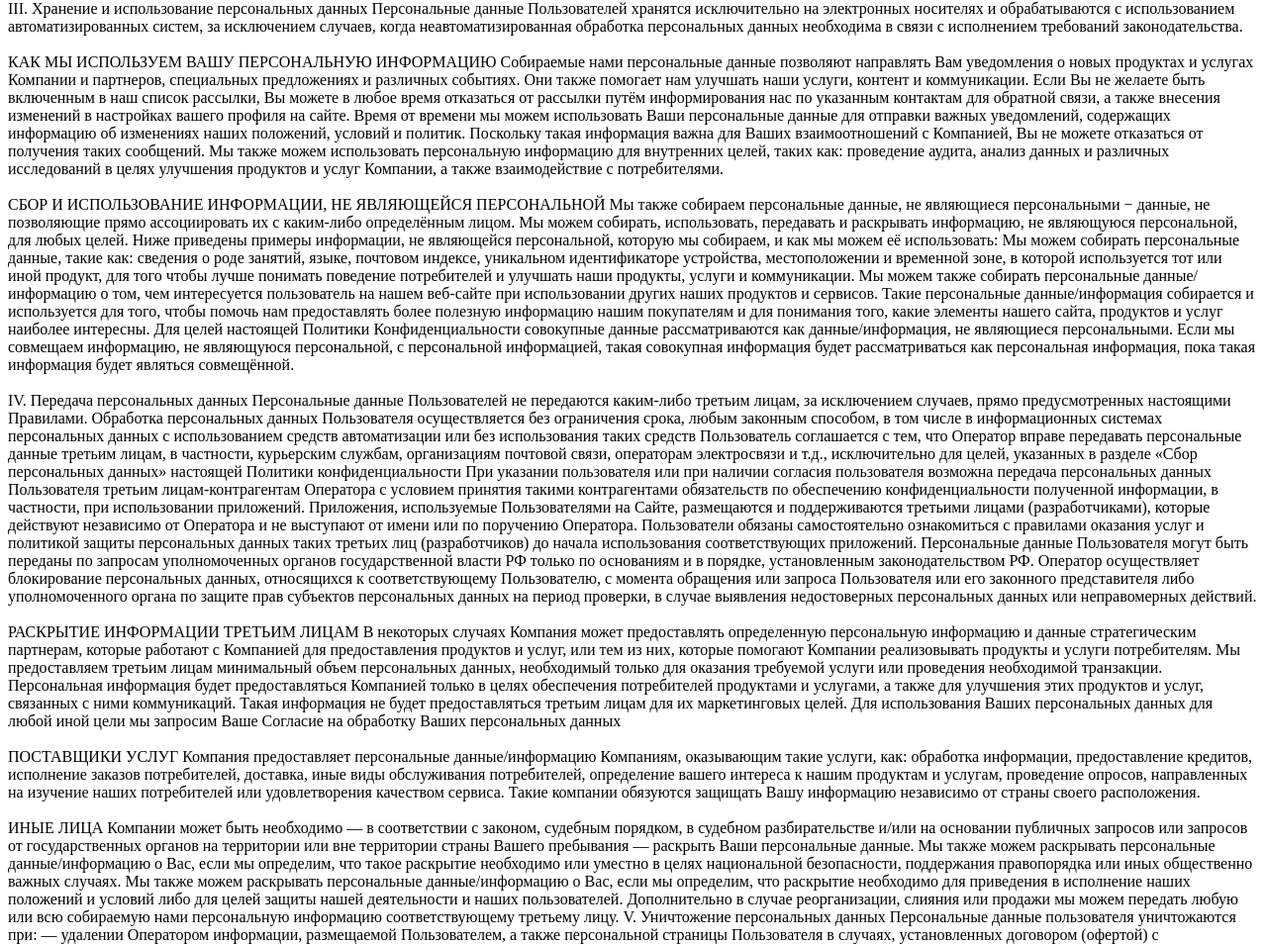
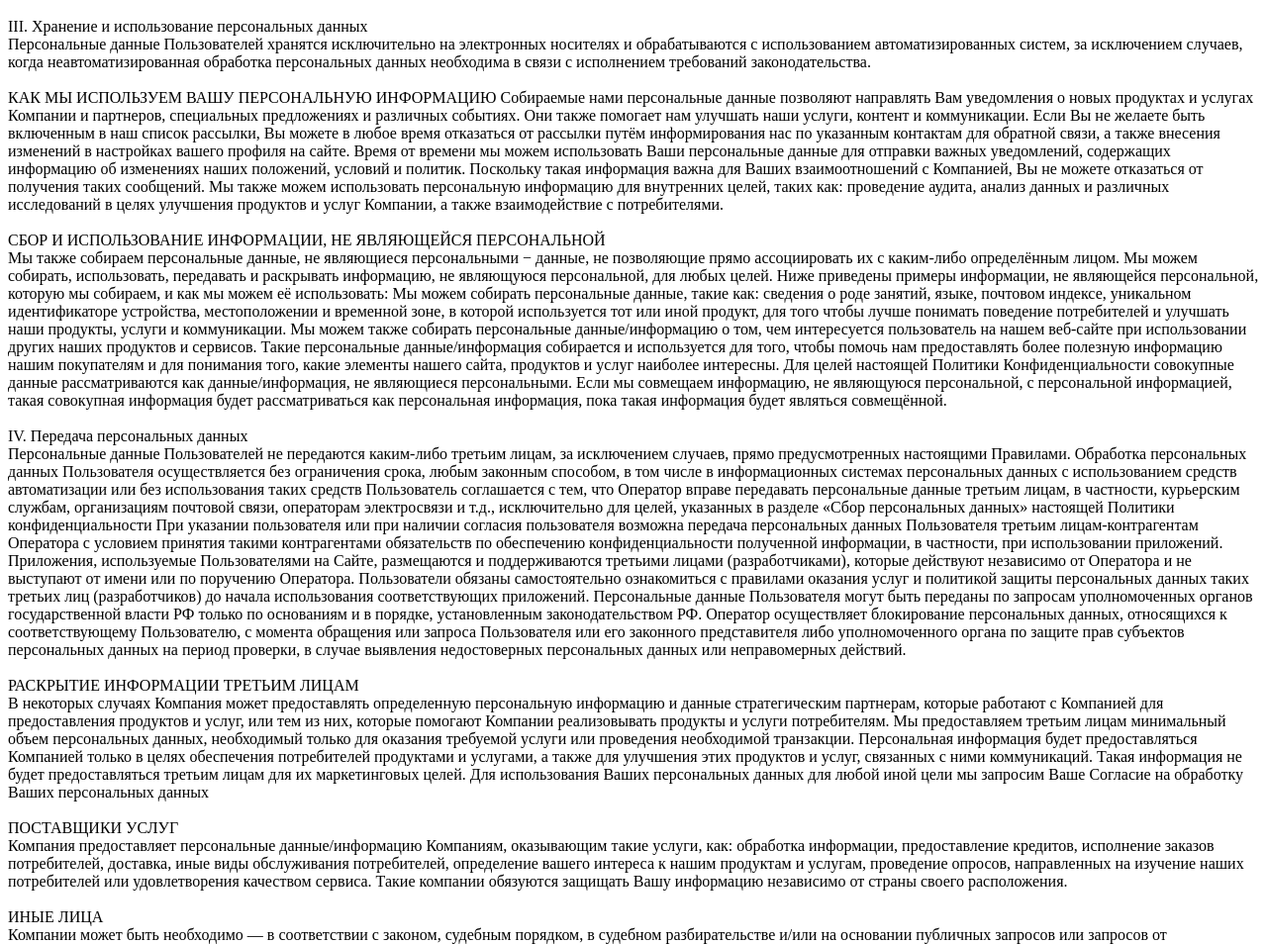
Before and after one commit to Egor-Voronov/Grooming-Grampus, a website: page src/index.html in a window 1280 px wide. Shown: the part 10484-11438 px from the top of the page at 99% size. Drawn offline with nearby package versions, Linux system fonts and the light colour scheme.

Commit message:
debugging commit

```diff
--- a/src/index.html
+++ b/src/index.html
@@ -76,7 +76,6 @@
     <section class="second-block block">
       <div class="max-width-container">
         <h2 class="title-txt title1" id="services">Наши услуги</h2>
-        ю
         <div class="services">
           <!-- 1 карточка -->
           <div class="popup1-close"></div>
@@ -173,7 +172,7 @@
                     <div class="footer-descriptions">
                       <p>
                         Нажимая «Отправить» Вы соглашаетесь с
-                         <br> <a href="">политикой обработки персональных данных </a>
+                         <br> <a href="#popup-confidence">политикой обработки персональных данных </a>
                       </p>
                       <button class="btn">
                         <div class="btn-content">
@@ -281,7 +280,7 @@
                     <div class="footer-descriptions">
                       <p>
                         Нажимая «Отправить» Вы соглашаетесь с
-                         <br> <a href="">политикой обработки персональных данных </a>
+                         <br> <a href="#popup-confidence">политикой обработки персональных данных </a>
                       </p>
                       <button class="btn">
                         <div class="btn-content">
@@ -390,7 +389,7 @@
                     <div class="footer-descriptions">
                       <p>
                         Нажимая «Отправить» Вы соглашаетесь с
-                         <br> <a href="">политикой обработки персональных данных </a>
+                         <br> <a href="#popup-confidence">политикой обработки персональных данных </a>
                       </p>
                       <button class="btn">
                         <div class="btn-content">
@@ -519,7 +518,7 @@
               <div class="popup-content">
                 <a href="#popup1-close" class="popup-close"><img src="media/x.svg" alt="закрыть модальное окно" class="close-img"></a>
                     <h2 class="popup-title">Политика конфеденциальности</h2>
-                    <p>I. Общие положения
+                    <p> <span> I. Общие положения </span> <br>
                       Настоящие Положение о политике конфиденциальности (далее — Положение) является официальным документом AO «Предпроцессинговый расчетный центр», расположенного по адресу: 129085, г. Москва, Звездный бульвар, д. 19, стр. 1 (далее — «Компания»/ «Оператор»), и определяет порядок обработки и защиты информации о физических лицах (далее — Пользователи), пользующихся сервисами, информацией, услугами, программами и продуктами, расположенными на сайте с доменным именем www.uniteller.ru (далее — Сайт).
                       Соблюдение конфиденциальности важно для Компании, ведь целью данной Политики конфиденциальности является обеспечение защиты прав и свобод человека и гражданина при обработке его персональных данных, в том числе защиты прав на неприкосновенность частной жизни, личную и семейную тайну, от несанкционированного доступа и разглашения.
                       Мы разработали Политику Конфиденциальности, которая описывает, как мы осуществляем обработку персональных данных — любые действия (операции) или совокупность действий (операций), совершаемых с использованием средств автоматизации или без использования таких средств с персональными данными, включая сбор, запись, систематизацию, накопление, хранение, уточнение (обновление, изменение), извлечение, использование, передачу (распространение, предоставление, доступ), обезличивание, блокирование, удаление, уничтожение персональных данных.
@@ -533,7 +532,7 @@
                       Настоящая Политика распространяется на обработку личных, персональных данных, собранных любыми средствами, как активными, так и пассивными, как через Интернет, так и без его использования, от лиц, находящихся в любой точке мира.
                       <br>
                       <br>
-                      II. Сбор персональных данных
+                      <span> II. Сбор персональных данных</span> <br>
                       Целью обработки персональных данных является выполнения обязательств Оператора перед Пользователями в отношении использования Сайта и его сервисов.
                       Обработка персональных данных пользователей осуществляется с согласия субъекта персональных данных на обработку его персональных данных.
                       Под персональными данными понимается любая информация, относящаяся к прямо или косвенно определенному, или определяемому физическому лицу (субъекту персональных данных).
@@ -550,7 +549,7 @@
                       При обработке персональных данных нами обеспечивается точность персональных данных, их достаточность, а в необходимых случаях и актуальность по отношению к целям обработки персональных данных.
                       <br>
                       <br>
-                      III. Хранение и использование персональных данных
+                      <span>III. Хранение и использование персональных данных</span> <br>
                       Персональные данные Пользователей хранятся исключительно на электронных носителях и обрабатываются с использованием автоматизированных систем, за исключением случаев, когда неавтоматизированная обработка персональных данных необходима в связи с исполнением требований законодательства.
                       <br>
                       <br>
@@ -560,14 +559,14 @@
                       Мы также можем использовать персональную информацию для внутренних целей, таких как: проведение аудита, анализ данных и различных исследований в целях улучшения продуктов и услуг Компании, а также взаимодействие с потребителями.
                       <br>
                       <br>
-                      СБОР И ИСПОЛЬЗОВАНИЕ ИНФОРМАЦИИ, НЕ ЯВЛЯЮЩЕЙСЯ ПЕРСОНАЛЬНОЙ
+                      <span>СБОР И ИСПОЛЬЗОВАНИЕ ИНФОРМАЦИИ, НЕ ЯВЛЯЮЩЕЙСЯ ПЕРСОНАЛЬНОЙ</span> <br>
                       Мы также собираем персональные данные, не являющиеся персональными − данные, не позволяющие прямо ассоциировать их с каким-либо определённым лицом. Мы можем собирать, использовать, передавать и раскрывать информацию, не являющуюся персональной, для любых целей. Ниже приведены примеры информации, не являющейся персональной, которую мы собираем, и как мы можем её использовать:
                       Мы можем собирать персональные данные, такие как: сведения о роде занятий, языке, почтовом индексе, уникальном идентификаторе устройства, местоположении и временной зоне, в которой используется тот или иной продукт, для того чтобы лучше понимать поведение потребителей и улучшать наши продукты, услуги и коммуникации.
                       Мы можем также собирать персональные данные/информацию о том, чем интересуется пользователь на нашем веб-сайте при использовании других наших продуктов и сервисов. Такие персональные данные/информация собирается и используется для того, чтобы помочь нам предоставлять более полезную информацию нашим покупателям и для понимания того, какие элементы нашего сайта, продуктов и услуг наиболее интересны. Для целей настоящей Политики Конфиденциальности совокупные данные рассматриваются как данные/информация, не являющиеся персональными.
                       Если мы совмещаем информацию, не являющуюся персональной, с персональной информацией, такая совокупная информация будет рассматриваться как персональная информация, пока такая информация будет являться совмещённой.
                       <br>
                       <br>
-                      IV. Передача персональных данных
+                      <span>IV. Передача персональных данных</span> <br>
                       Персональные данные Пользователей не передаются каким-либо третьим лицам, за исключением случаев, прямо предусмотренных настоящими Правилами.
                       Обработка персональных данных Пользователя осуществляется без ограничения срока, любым законным способом, в том числе в информационных системах персональных данных с использованием средств автоматизации или без использования таких средств
                       Пользователь соглашается с тем, что Оператор вправе передавать персональные данные третьим лицам, в частности, курьерским службам, организациям почтовой связи, операторам электросвязи и т.д., исключительно для целей, указанных в разделе «Сбор персональных данных» настоящей Политики конфиденциальности
@@ -577,17 +576,17 @@
                       Оператор осуществляет блокирование персональных данных, относящихся к соответствующему Пользователю, с момента обращения или запроса Пользователя или его законного представителя либо уполномоченного органа по защите прав субъектов персональных данных на период проверки, в случае выявления недостоверных персональных данных или неправомерных действий.
                       <br>
                       <br>
-                      РАСКРЫТИЕ ИНФОРМАЦИИ ТРЕТЬИМ ЛИЦАМ
+                      <span>РАСКРЫТИЕ ИНФОРМАЦИИ ТРЕТЬИМ ЛИЦАМ</span> <br>
                       В некоторых случаях Компания может предоставлять определенную персональную информацию и данные стратегическим партнерам, которые работают с Компанией для предоставления продуктов и услуг, или тем из них, которые помогают Компании реализовывать продукты и услуги потребителям. Мы предоставляем третьим лицам минимальный объем персональных данных, необходимый только для оказания требуемой услуги или проведения необходимой транзакции.
                       Персональная информация будет предоставляться Компанией только в целях обеспечения потребителей продуктами и услугами, а также для улучшения этих продуктов и услуг, связанных с ними коммуникаций. Такая информация не будет предоставляться третьим лицам для их маркетинговых целей.
                       Для использования Ваших персональных данных для любой иной цели мы запросим Ваше Согласие на обработку Ваших персональных данных
                       <br>
                       <br>
-                      ПОСТАВЩИКИ УСЛУГ
+                      <span>ПОСТАВЩИКИ УСЛУГ</span> <br>
                       Компания предоставляет персональные данные/информацию Компаниям, оказывающим такие услуги, как: обработка информации, предоставление кредитов, исполнение заказов потребителей, доставка, иные виды обслуживания потребителей, определение вашего интереса к нашим продуктам и услугам, проведение опросов, направленных на изучение наших потребителей или удовлетворения качеством сервиса. Такие компании обязуются защищать Вашу информацию независимо от страны своего расположения.
                       <br>
                       <br>
-                      ИНЫЕ ЛИЦА
+                      <span> ИНЫЕ ЛИЦА</span> <br>
                       Компании может быть необходимо — в соответствии с законом, судебным порядком, в судебном разбирательстве и/или на основании публичных запросов или запросов от государственных органов на территории или вне территории страны Вашего пребывания — раскрыть Ваши персональные данные. Мы также можем раскрывать персональные данные/информацию о Вас, если мы определим, что такое раскрытие необходимо или уместно в целях национальной безопасности, поддержания правопорядка или иных общественно важных случаях.
                       Мы также можем раскрывать персональные данные/информацию о Вас, если мы определим, что раскрытие необходимо для приведения в исполнение наших положений и условий либо для целей защиты нашей деятельности и наших пользователей. Дополнительно в случае реорганизации, слияния или продажи мы можем передать любую или всю собираемую нами персональную информацию соответствующему третьему лицу.
                       V. Уничтожение персональных данных
@@ -695,7 +694,7 @@
                     <div class="footer-descriptions">
                       <p>
                         Нажимая «Отправить» Вы соглашаетесь с
-                         <br> <a href="">политикой обработки персональных данных </a>
+                         <br> <a href="#popup-confidence">политикой обработки персональных данных </a>
                       </p>
                       <button class="btn">
                         <div class="btn-content">
@@ -803,7 +802,7 @@
                     <div class="footer-descriptions">
                       <p>
                         Нажимая «Отправить» Вы соглашаетесь с
-                         <br> <a href="">политикой обработки персональных данных </a>
+                         <br> <a href="#popup-confidence">политикой обработки персональных данных </a>
                       </p>
                       <button class="btn">
                         <div class="btn-content">
@@ -911,7 +910,7 @@
                     <div class="footer-descriptions">
                       <p>
                         Нажимая «Отправить» Вы соглашаетесь с
-                         <br> <a href="">политикой обработки персональных данных </a>
+                         <br> <a href="#popup-confidence">политикой обработки персональных данных </a>
                       </p>
                       <button class="btn">
                         <div class="btn-content">
@@ -1019,7 +1018,7 @@
                     <div class="footer-descriptions">
                       <p>
                         Нажимая «Отправить» Вы соглашаетесь с
-                         <br> <a href="">политикой обработки персональных данных </a>
+                         <br> <a href="#popup-confidence">политикой обработки персональных данных </a>
                       </p>
                       <button class="btn">
                         <div class="btn-content">
--- a/src/style/_style/_card-popups.scss
+++ b/src/style/_style/_card-popups.scss
@@ -393,7 +393,16 @@
             position: relative;
             margin-top: 30px;
 
-            max-width: 827px;
+            @extend %light;
+            color: #000;
+
+            max-width: 727px;
+
+            span {
+                @extend %regular3;
+                font-weight: 400;
+                font-size: 16px;
+            }
         }
     }
 }
--- a/src/style/_style/_templates.scss
+++ b/src/style/_style/_templates.scss
@@ -38,6 +38,12 @@
     font-family: "Circe-Regular";
     src: url(../fonts/Circe-Regular.woff2);
     font-weight: 400;
+}
+
+@font-face {
+    font-family: "Circe-Light";
+    src: url(../fonts/Circe-Light.woff2);
+    font-weight: 300;
 }
 
 // кастомный скроллбар
```
Also changed, not shown: src/style/_style/_variables.scss (+7 -0 lines), src/fonts/Circe-Light.woff2 (added).
